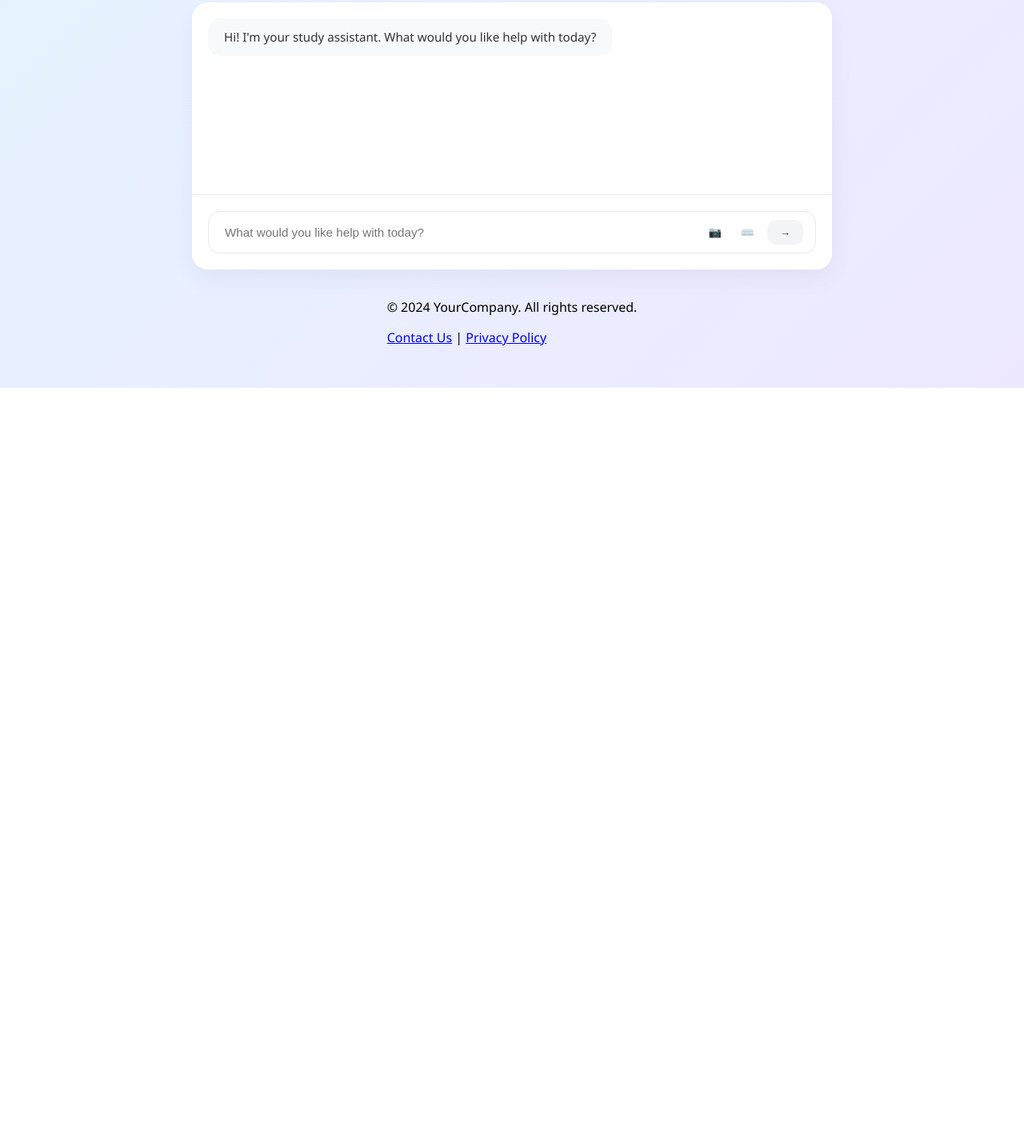
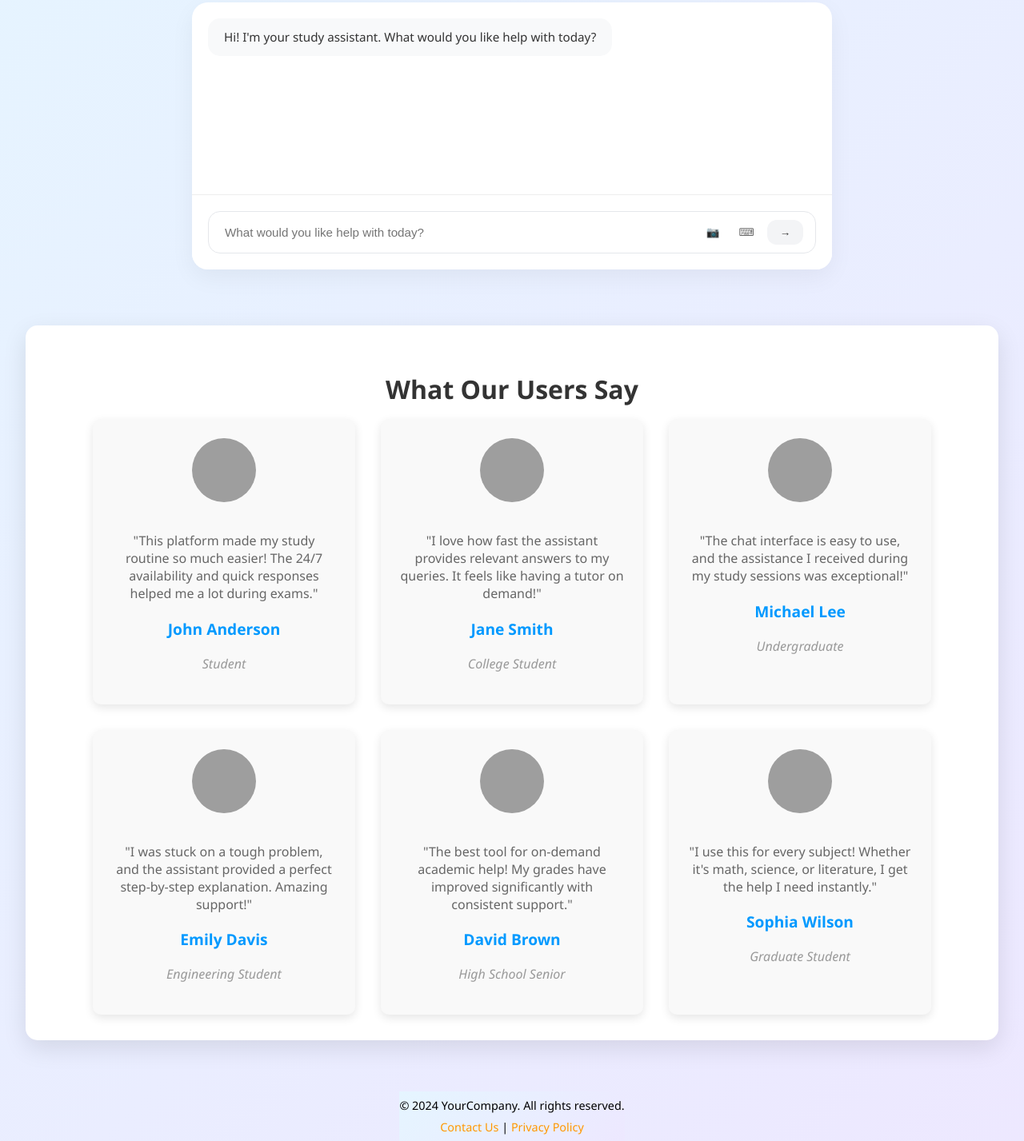
Before and after one commit to vimedha/NextEd, a website: page public/learn.html in a window 1280 px wide. Shown: the part 315-1742 px from the top of the page at 80% size. Before the commit the page ends 800 px from the top, so only its background shows below. Drawn offline with Linux system fonts and the light colour scheme; grey boxes are pictures that could not be loaded.

Commit message:
adding tetstimonials and reviews

```diff
--- a/public/learn.html
+++ b/public/learn.html
@@ -1,3 +1,4 @@
+
 <!DOCTYPE html>
 <html lang="en">
 <head>
@@ -28,7 +29,6 @@
            justify-content: flex-end; /* Align content to the right */
            padding: 1em 1em;
            background-color: linear-gradient(135deg, #e5f5ff 0%, #e5f5ff 100%);
-
         }
 
         .navbar .logo {
@@ -39,7 +39,6 @@
            display: flex;
            justify-content: flex-end;
         }
-
 
         .header {
             text-align: center;
@@ -188,13 +187,99 @@
         .chat-messages::-webkit-scrollbar-thumb:hover {
             background: #ccc;
         }
+
+        /* Reviews Section */
+        .reviews {
+            width: 90%;
+            max-width: 1200px;
+            margin-top: 50px;
+            text-align: center;
+            padding: 2rem;
+            background-color: #fff;
+            border-radius: 15px;
+            box-shadow: 0 10px 30px rgba(0, 0, 0, 0.1);
+        }
+
+        .reviews h2 {
+            font-size: 2rem;
+            margin-bottom: 1rem;
+            color: #333;
+        }
+
+        .reviews-container {
+            display: flex;
+            justify-content: center;
+            gap: 2rem;
+            flex-wrap: wrap;
+        }
+
+        .review-card {
+            width: 280px;
+            background-color: #f9f9f9;
+            padding: 1.5rem;
+            border-radius: 10px;
+            box-shadow: 0 4px 12px rgba(0, 0, 0, 0.1);
+            transition: transform 0.3s, box-shadow 0.3s;
+            text-align: center;
+        }
+
+        .review-card:hover {
+            transform: translateY(-5px);
+            box-shadow: 0 8px 20px rgba(0, 0, 0, 0.15);
+        }
+
+        .review-card img {
+            width: 80px;
+            height: 80px;
+            border-radius: 50%;
+            object-fit: cover;
+            margin-bottom: 1rem;
+        }
+
+        .review-card p {
+            font-size: 1rem;
+            color: #666;
+            margin-bottom: 1rem;
+        }
+
+        .review-card h3 {
+            font-size: 1.2rem;
+            font-weight: 600;
+            color: #0099ff;
+        }
+
+        .review-card p:last-child {
+            font-style: italic;
+            color: #999;
+        }
+        footer {
+            background:linear-gradient(135deg, #e5f5ff 0%, #ede8ff 100%);
+
+            color: #000;
+            text-align: center;
+            padding: 0rem;
+            font-size: 0.9rem;
+            margin-top: 5%;
+        }
+
+        footer p {
+            margin: 0.5rem 0;
+        }
+
+        footer a {
+            color: #ff9800;
+            text-decoration: none;
+        }
+
+        footer a:hover {
+            text-decoration: underline;
+        }
     </style>
 </head>
 <body>
     <header>
         <div class="navbar">
             <div class="logo">NextEd</div>
-
         </div>
     </header>
     <div class="header">
@@ -212,12 +297,61 @@
                 <input type="text" class="chat-input" id="userInput" placeholder="What would you like help with today?">
                 <div class="input-buttons">
                     <button class="input-button">📷</button>
-                    <button class="input-button">⌨️</button>
+                    <button class="input-button">⌨</button>
                     <button class="send-button" id="sendButton">→</button>
                 </div>
             </div>
         </div>
     </div>
+
+    <!-- Reviews Section -->
+<section class="reviews">
+    <h2>What Our Users Say</h2>
+    <div class="reviews-container">
+        <div class="review-card">
+            <img src="https://randomuser.me/api/portraits/men/1.jpg" alt="John Doe">
+            <p>"This platform made my study routine so much easier! The 24/7 availability and quick responses helped me a lot during exams."</p>
+            <h3>John Anderson</h3>
+            <p>Student</p>
+        </div>
+        <div class="review-card">
+            <img src="https://randomuser.me/api/portraits/women/2.jpg" alt="Jane Smith">
+            <p>"I love how fast the assistant provides relevant answers to my queries. It feels like having a tutor on demand!"</p>
+            <h3>Jane Smith</h3>
+            <p>College Student</p>
+        </div>
+        <div class="review-card">
+            <img src="https://randomuser.me/api/portraits/men/3.jpg" alt="Michael Lee">
+            <p>"The chat interface is easy to use, and the assistance I received during my study sessions was exceptional!"</p>
+            <h3>Michael Lee</h3>
+            <p>Undergraduate</p>
+        </div>
+        <div class="review-card">
+            <img src="https://randomuser.me/api/portraits/women/3.jpg" alt="Emily Davis">
+            <p>"I was stuck on a tough problem, and the assistant provided a perfect step-by-step explanation. Amazing support!"</p>
+            <h3>Emily Davis</h3>
+            <p>Engineering Student</p>
+        </div>
+        <div class="review-card">
+            <img src="https://randomuser.me/api/portraits/men/4.jpg" alt="David Brown">
+            <p>"The best tool for on-demand academic help! My grades have improved significantly with consistent support."</p>
+            <h3>David Brown</h3>
+            <p>High School Senior</p>
+        </div>
+        <div class="review-card">
+            <img src="https://randomuser.me/api/portraits/women/4.jpg" alt="Sophia Wilson">
+            <p>"I use this for every subject! Whether it's math, science, or literature, I get the help I need instantly."</p>
+            <h3>Sophia Wilson</h3>
+            <p>Graduate Student</p>
+        </div>
+    </div>
+
+</section>
+<footer>
+    <p>&copy; 2024 YourCompany. All rights reserved.</p>
+    <p><a href="contact.html">Contact Us</a> | <a href="privacy.html">Privacy Policy</a></p>
+</footer>
+
 
     <script>
         document.addEventListener('DOMContentLoaded', function() {
@@ -323,9 +457,6 @@
             });
         });
     </script>
-    <footer>
-        <p>&copy; 2024 YourCompany. All rights reserved.</p>
-        <p><a href="contact.html">Contact Us</a> | <a href="privacy.html">Privacy Policy</a></p>
-    </footer>
+
 </body>
 </html>
--- a/public/styles.css
+++ b/public/styles.css
@@ -330,3 +330,24 @@
 .steps-section button:hover {
     background-color: #007acc;
 }
+footer {
+    background-color: #333;
+    color: #fff;
+    text-align: center;
+    padding: 1rem;
+    font-size: 0.9rem;
+    margin-top: 5%;
+}
+
+footer p {
+    margin: 0.5rem 0;
+}
+
+footer a {
+    color: #ff9800;
+    text-decoration: none;
+}
+
+footer a:hover {
+    text-decoration: underline;
+}
```
Also changed, not shown: public/earn.html (+4 -3 lines), public/grow.html (+21 -0 lines), public/index.html (+1 -1 lines).
